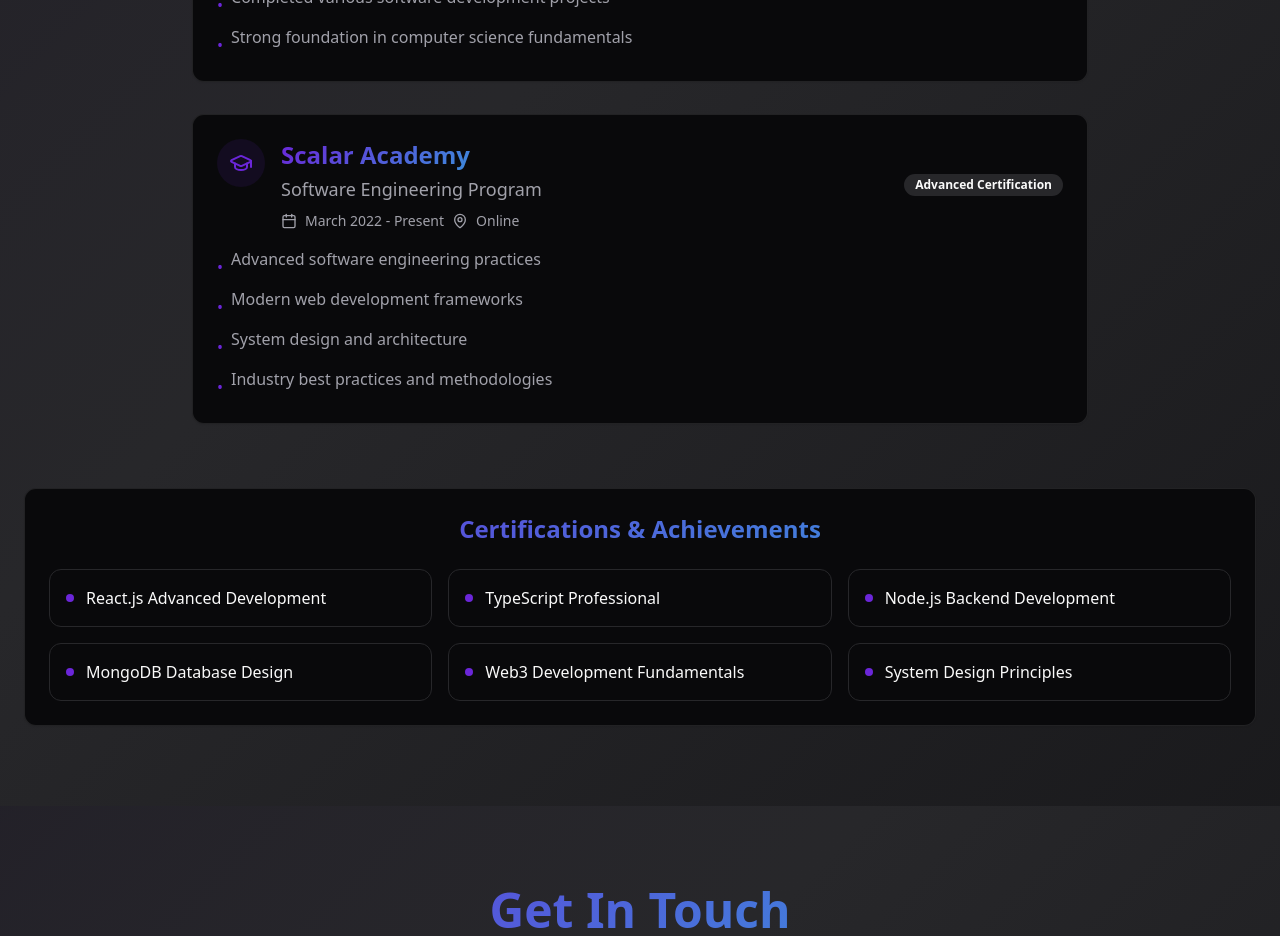
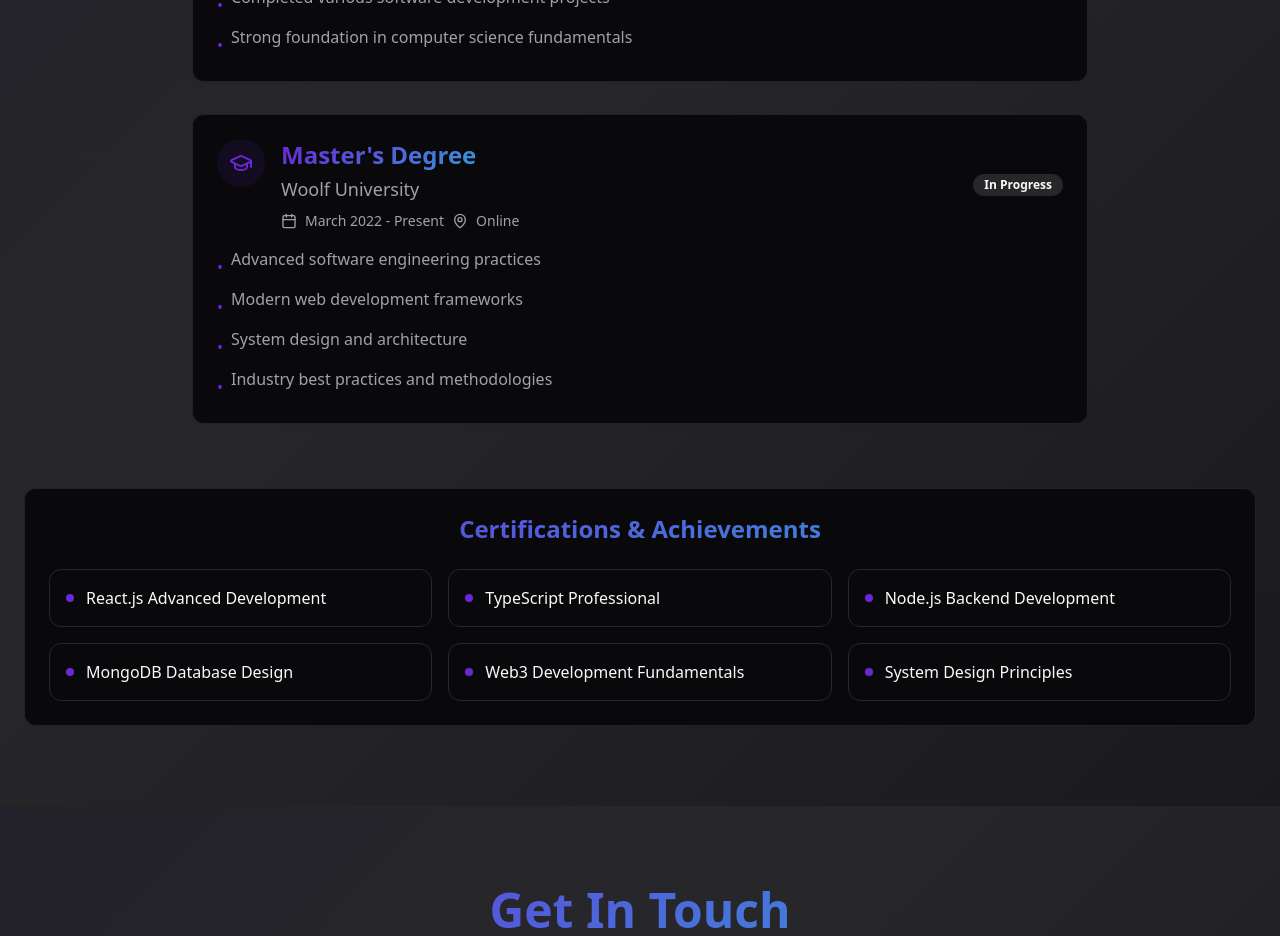
Before and after one commit to Tkr-Karan/creative-glow-show, a React (Vite) app: page / in a window 1280 px wide. Shown: the part 5180-6116 px from the top of the page. Built offline with nearby package versions, Linux system fonts and the light colour scheme.

Commit message:
Update Education Section
Update the education section to reflect that the user is pursuing a Master's degree from Woolf University, replacing the previous Software Engineering Program information.

```diff
--- a/src/components/Education.tsx
+++ b/src/components/Education.tsx
@@ -18,11 +18,11 @@ const Education = () => {
       ]
     },
     {
-      degree: "Scalar Academy",
-      institution: "Software Engineering Program",
+      degree: "Master's Degree",
+      institution: "Woolf University",
       duration: "March 2022 - Present",
       location: "Online",
-      grade: "Advanced Certification",
+      grade: "In Progress",
       highlights: [
         "Advanced software engineering practices",
         "Modern web development frameworks",
```
